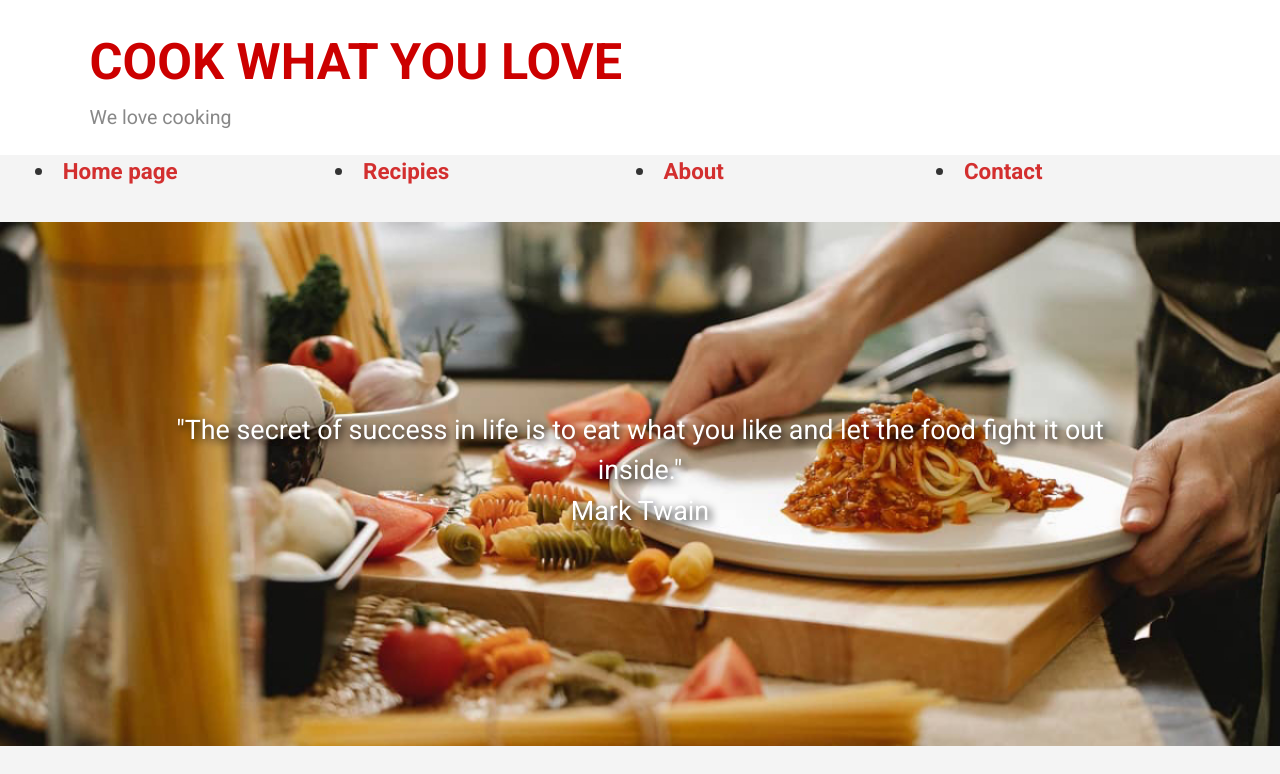
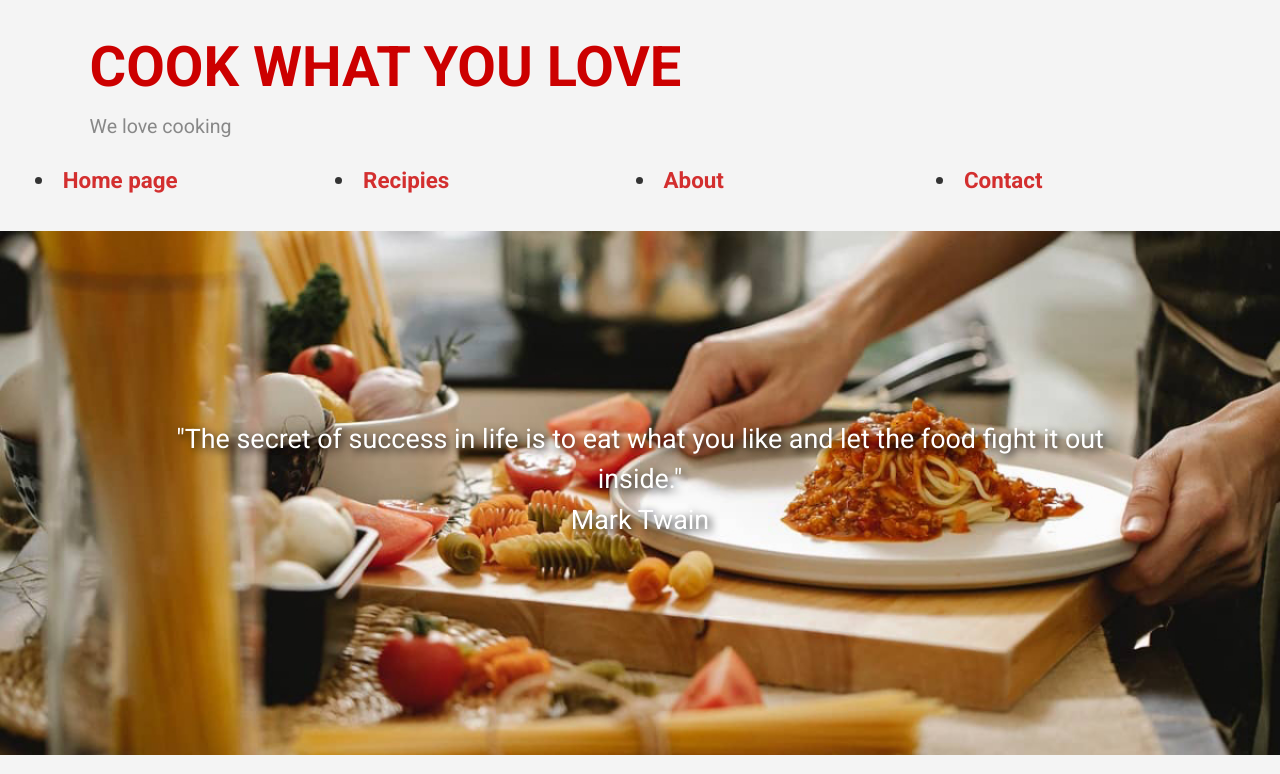
Before and after one commit to MaksymMishchenko/CookingBlogFrontend, an Angular app in the folder CookingBlogFrontend/: page / in a window 1280 px wide. Shown: the top 774 px of the page. Built offline with nearby package versions, Linux system fonts and the light colour scheme.

Commit message:
Set h1 base font-size at 35em breakpoint

```diff
--- a/CookingBlogFrontend/src/app/shared/components/header/header.component.scss
+++ b/CookingBlogFrontend/src/app/shared/components/header/header.component.scss
@@ -1,6 +1,5 @@
 .page-header {
     padding: 0.4em 1em;
-    background-color: #fff;
 }
 
 .title>h1 {
@@ -18,7 +17,7 @@
 
 @media (min-width: 35em) {
     .title>h1{
-        font-size: 2.25rem;
+        font-size: var(--font-size-h1);
     }
 
     .page-header {
```
